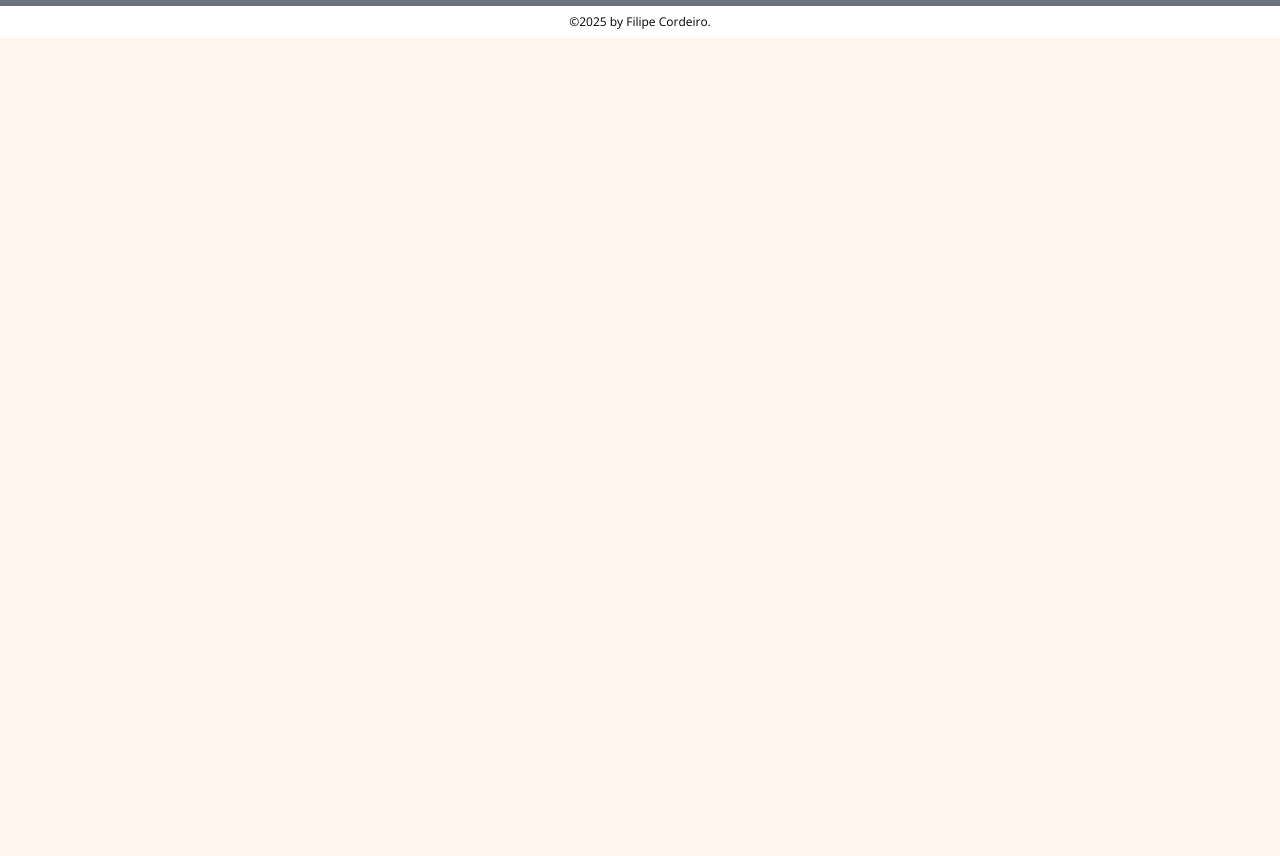
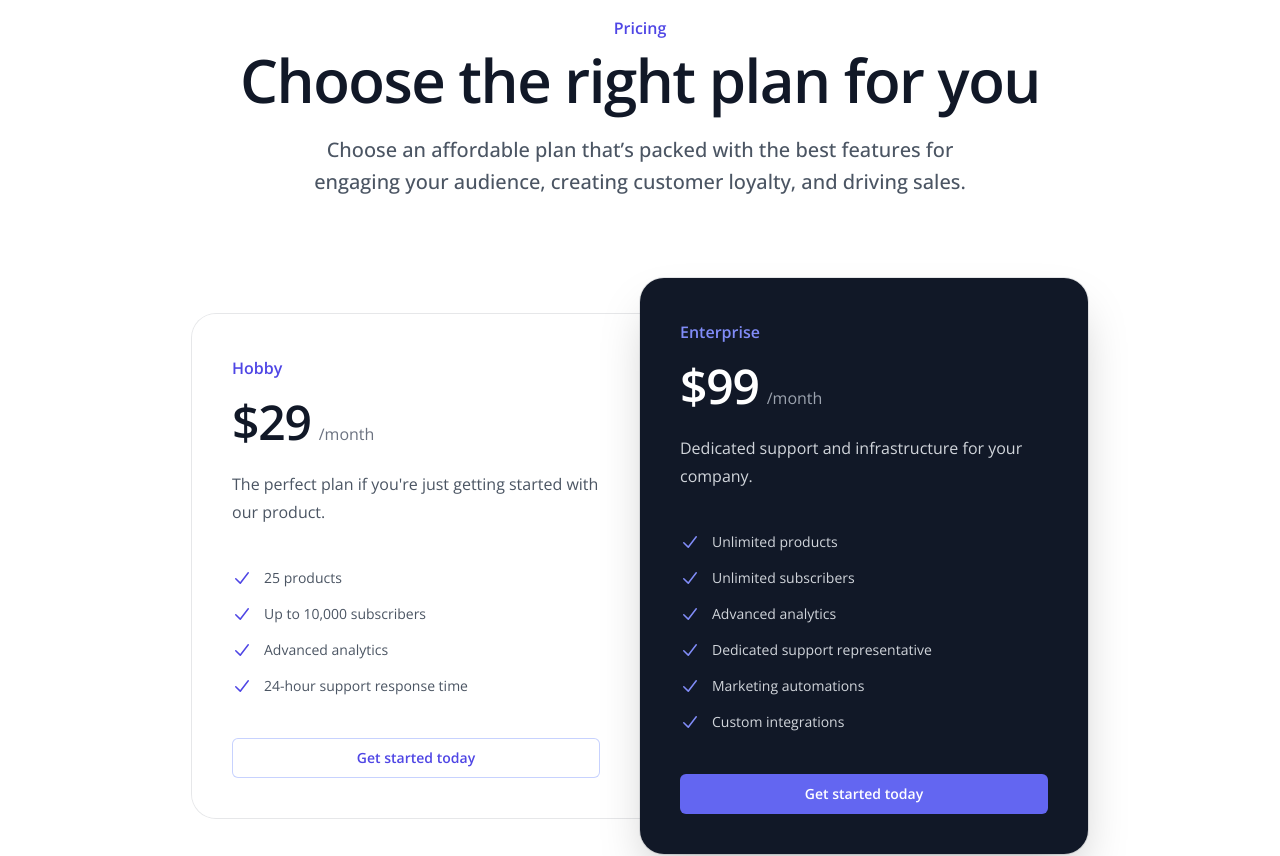
Before and after one commit to DeleteMind/site_psicologa, a Next.js app in the folder daniela-app/: page /consultas in a window 1280 px wide. Shown: the part 260-1116 px from the top of the page. Before the commit the page ends 800 px from the top, so only its background shows below. Built offline with nearby package versions, Linux system fonts and the light colour scheme.

Commit message:
add_princingList_

```diff
--- a/daniela-app/app/consultas/page.tsx
+++ b/daniela-app/app/consultas/page.tsx
@@ -1,7 +1,9 @@
+import Example from '../../components/PricingSection';
+
 export default function ConsultasPage() {
     return (
-    <div className="text-white text-lg p-4">
-      <h1>Página em manutenção...</h1>
-    </div>
+    <main>
+      <Example />
+    </main>
   );
   }
--- /dev/null
+++ b/daniela-app/components/PricingSection.tsx
@@ -0,0 +1,125 @@
+import { CheckIcon } from '@heroicons/react/20/solid'
+
+const tiers = [
+  {
+    name: 'Hobby',
+    id: 'tier-hobby',
+    href: '#',
+    priceMonthly: '$29',
+    description: "The perfect plan if you're just getting started with our product.",
+    features: ['25 products', 'Up to 10,000 subscribers', 'Advanced analytics', '24-hour support response time'],
+    featured: false,
+  },
+  {
+    name: 'Enterprise',
+    id: 'tier-enterprise',
+    href: '#',
+    priceMonthly: '$99',
+    description: 'Dedicated support and infrastructure for your company.',
+    features: [
+      'Unlimited products',
+      'Unlimited subscribers',
+      'Advanced analytics',
+      'Dedicated support representative',
+      'Marketing automations',
+      'Custom integrations',
+    ],
+    featured: true,
+  },
+]
+
+function classNames(...classes: string[]) {
+  return classes.filter(Boolean).join(' ')
+}
+
+export default function Example() {
+  return (
+    <div className="relative isolate bg-white px-6 py-24 sm:py-32 lg:px-8">
+      <div aria-hidden="true" className="absolute inset-x-0 -top-3 -z-10 transform-gpu overflow-hidden px-36 blur-3xl">
+        <div
+          style={{
+            clipPath:
+              'polygon(74.1% 44.1%, 100% 61.6%, 97.5% 26.9%, 85.5% 0.1%, 80.7% 2%, 72.5% 32.5%, 60.2% 62.4%, 52.4% 68.1%, 47.5% 58.3%, 45.2% 34.5%, 27.5% 76.7%, 0.1% 64.9%, 17.9% 100%, 27.6% 76.8%, 76.1% 97.7%, 74.1% 44.1%)',
+          }}
+          className="mx-auto aspect-1155/678 w-[72.1875rem] bg-linear-to-tr from-[#ff80b5] to-[#9089fc] opacity-30"
+        />
+      </div>
+      <div className="mx-auto max-w-4xl text-center">
+        <h2 className="text-base/7 font-semibold text-indigo-600">Pricing</h2>
+        <p className="mt-2 text-5xl font-semibold tracking-tight text-balance text-gray-900 sm:text-6xl">
+          Choose the right plan for you
+        </p>
+      </div>
+      <p className="mx-auto mt-6 max-w-2xl text-center text-lg font-medium text-pretty text-gray-600 sm:text-xl/8">
+        Choose an affordable plan that’s packed with the best features for engaging your audience, creating customer
+        loyalty, and driving sales.
+      </p>
+      <div className="mx-auto mt-16 grid max-w-lg grid-cols-1 items-center gap-y-6 sm:mt-20 sm:gap-y-0 lg:max-w-4xl lg:grid-cols-2">
+        {tiers.map((tier, tierIdx) => (
+          <div
+            key={tier.id}
+            className={classNames(
+              tier.featured ? 'relative bg-gray-900 shadow-2xl' : 'bg-white/60 sm:mx-8 lg:mx-0',
+              tier.featured
+                ? ''
+                : tierIdx === 0
+                  ? 'rounded-t-3xl sm:rounded-b-none lg:rounded-tr-none lg:rounded-bl-3xl'
+                  : 'sm:rounded-t-none lg:rounded-tr-3xl lg:rounded-bl-none',
+              'rounded-3xl p-8 ring-1 ring-gray-900/10 sm:p-10',
+            )}
+          >
+            <h3
+              id={tier.id}
+              className={classNames(tier.featured ? 'text-indigo-400' : 'text-indigo-600', 'text-base/7 font-semibold')}
+            >
+              {tier.name}
+            </h3>
+            <p className="mt-4 flex items-baseline gap-x-2">
+              <span
+                className={classNames(
+                  tier.featured ? 'text-white' : 'text-gray-900',
+                  'text-5xl font-semibold tracking-tight',
+                )}
+              >
+                {tier.priceMonthly}
+              </span>
+              <span className={classNames(tier.featured ? 'text-gray-400' : 'text-gray-500', 'text-base')}>/month</span>
+            </p>
+            <p className={classNames(tier.featured ? 'text-gray-300' : 'text-gray-600', 'mt-6 text-base/7')}>
+              {tier.description}
+            </p>
+            <ul
+              role="list"
+              className={classNames(
+                tier.featured ? 'text-gray-300' : 'text-gray-600',
+                'mt-8 space-y-3 text-sm/6 sm:mt-10',
+              )}
+            >
+              {tier.features.map((feature) => (
+                <li key={feature} className="flex gap-x-3">
+                  <CheckIcon
+                    aria-hidden="true"
+                    className={classNames(tier.featured ? 'text-indigo-400' : 'text-indigo-600', 'h-6 w-5 flex-none')}
+                  />
+                  {feature}
+                </li>
+              ))}
+            </ul>
+            <a
+              href={tier.href}
+              aria-describedby={tier.id}
+              className={classNames(
+                tier.featured
+                  ? 'bg-indigo-500 text-white shadow-xs hover:bg-indigo-400 focus-visible:outline-indigo-500'
+                  : 'text-indigo-600 ring-1 ring-indigo-200 ring-inset hover:ring-indigo-300 focus-visible:outline-indigo-600',
+                'mt-8 block rounded-md px-3.5 py-2.5 text-center text-sm font-semibold focus-visible:outline-2 focus-visible:outline-offset-2 sm:mt-10',
+              )}
+            >
+              Get started today
+            </a>
+          </div>
+        ))}
+      </div>
+    </div>
+  )
+}
--- a/daniela-app/package.json
+++ b/daniela-app/package.json
@@ -9,6 +9,7 @@
     "lint": "next lint"
   },
   "dependencies": {
+    "@heroicons/react": "^2.2.0",
     "lucide-react": "^0.475.0",
     "next": "15.1.6",
     "nodemailer": "^6.10.0",
```
Also changed, not shown: 1 other file (tests, documents, lock files or other folders).
